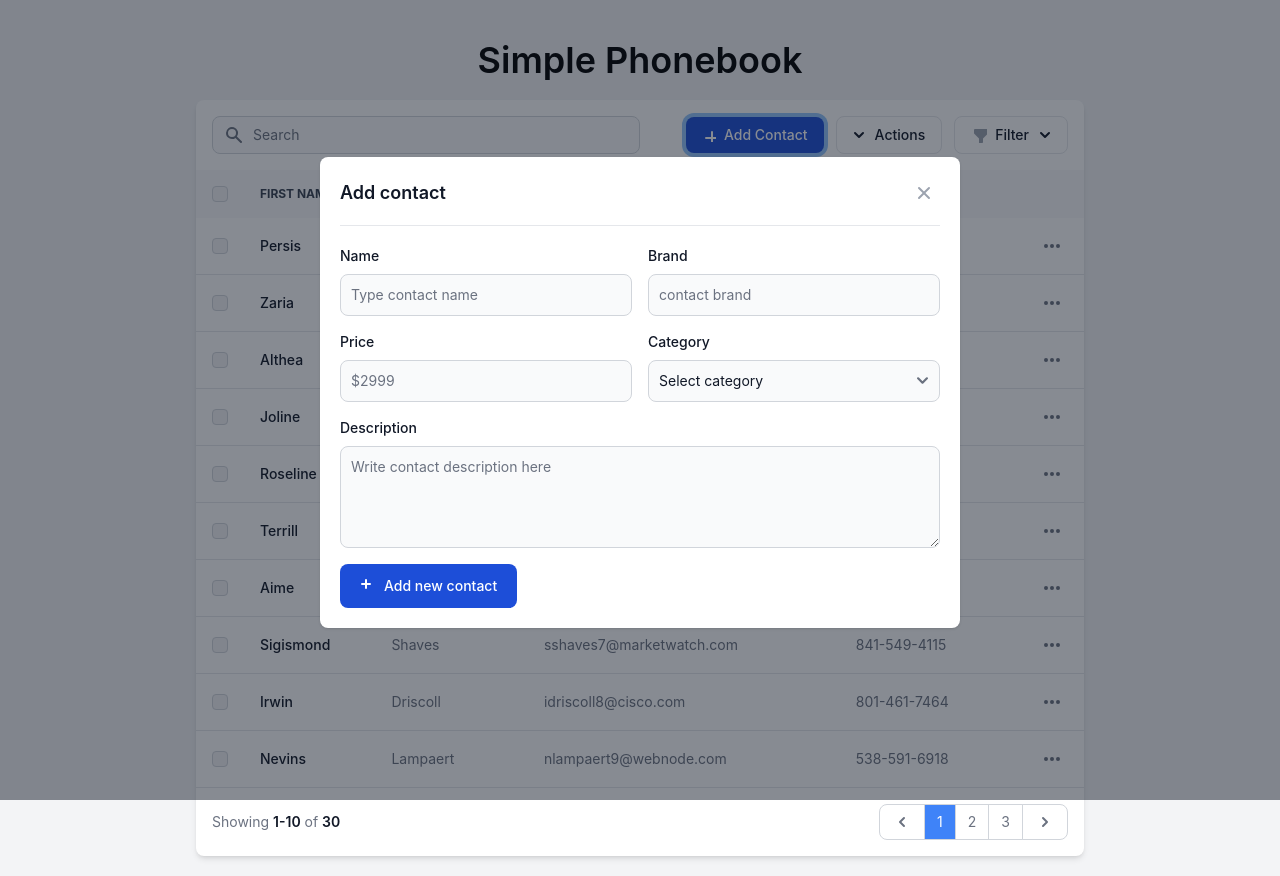
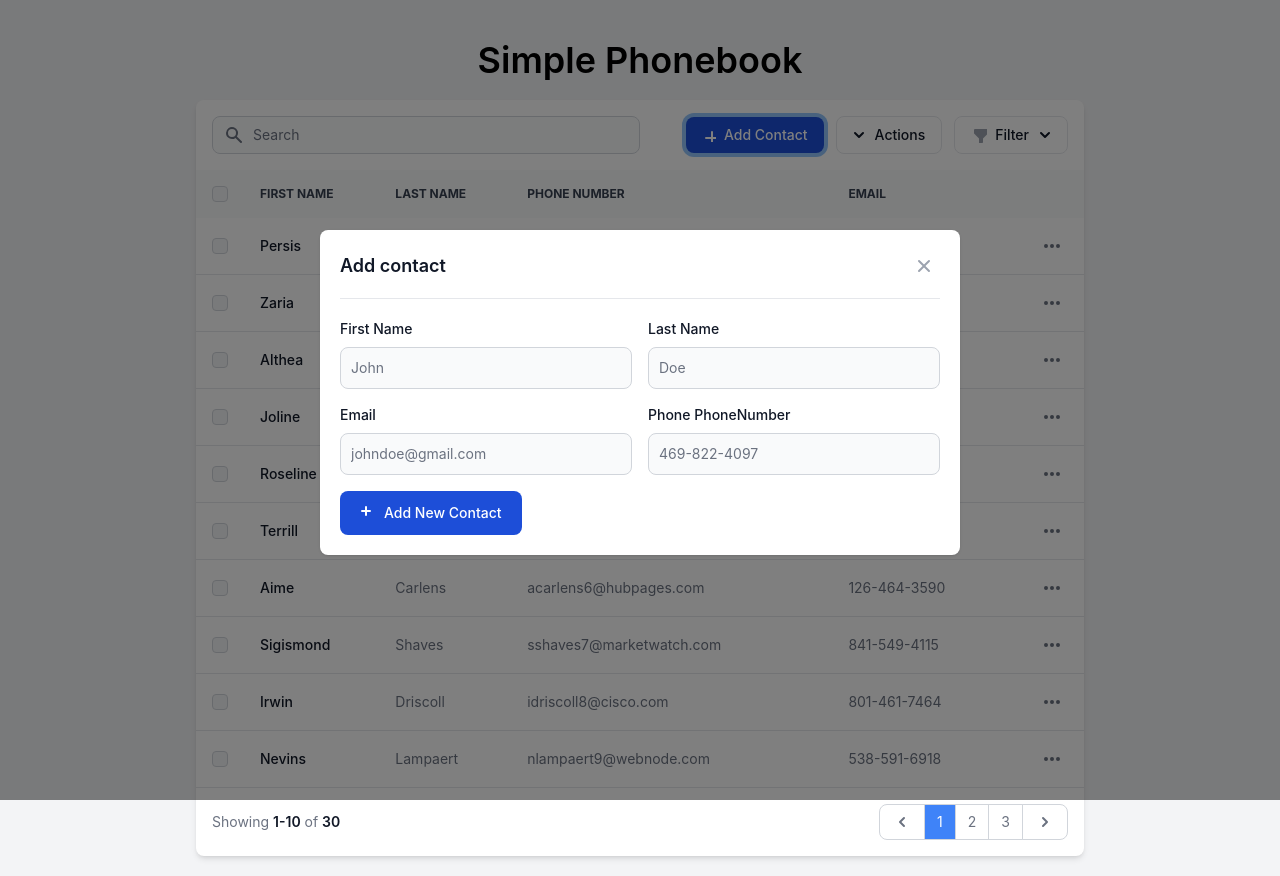
Before and after one commit to Joseph-Mutua/simple-phonebook, an Angular app: page /phonebook in a window 1280 px wide. Both pictures are taken after a click on the button "Add Contact". Built offline with nearby package versions, Linux system fonts and the light colour scheme.

Commit message:
Finish up implementtion to create new contact

```diff
--- a/package.json
+++ b/package.json
@@ -22,8 +22,10 @@
     "@fortawesome/fontawesome-svg-core": "^6.5.1",
     "@fortawesome/free-solid-svg-icons": "^6.5.1",
     "flowbite": "^2.2.1",
+    "ngx-toastr": "^18.0.0",
     "rxjs": "~7.8.0",
     "tslib": "^2.3.0",
+    "uuidv4": "^6.2.13",
     "zone.js": "~0.14.2"
   },
   "devDependencies": {
--- a/src/app/interfaces/contacts.model.ts
+++ b/src/app/interfaces/contacts.model.ts
@@ -1,5 +1,5 @@
 export interface Contact {
-  id: number;
+  id: string;
   first_name: string;
   last_name: string;
   email: string;
--- a/src/app/phonebook/phonebook.component.html
+++ b/src/app/phonebook/phonebook.component.html
@@ -43,8 +43,7 @@
           <button
             type="button"
             id="createcontactModalButton"
-            data-modal-target="createcontactModal"
-            data-modal-toggle="createcontactModal"
+            (click)="openCreateContactModal()"
             class="flex items-center justify-center text-white bg-primary-700 hover:bg-primary-800 focus:ring-4 focus:ring-primary-300 font-medium rounded-lg text-sm px-4 py-2 dark:bg-primary-600 dark:hover:bg-primary-700 focus:outline-none dark:focus:ring-primary-800"
           >
             <svg
@@ -168,154 +167,6 @@
                     >Apple (56)</label
                   >
                 </li>
-                <li class="flex items-center">
-                  <input
-                    id="fitbit"
-                    type="checkbox"
-                    value=""
-                    class="w-4 h-4 bg-gray-100 border-gray-300 rounded text-primary-600 focus:ring-primary-500 dark:focus:ring-primary-600 dark:ring-offset-gray-700 focus:ring-2 dark:bg-gray-600 dark:border-gray-500"
-                  />
-                  <label
-                    for="fitbit"
-                    class="ml-2 text-sm font-medium text-gray-900 dark:text-gray-100"
-                    >Fitbit (56)</label
-                  >
-                </li>
-                <li class="flex items-center">
-                  <input
-                    id="dell"
-                    type="checkbox"
-                    value=""
-                    class="w-4 h-4 bg-gray-100 border-gray-300 rounded text-primary-600 focus:ring-primary-500 dark:focus:ring-primary-600 dark:ring-offset-gray-700 focus:ring-2 dark:bg-gray-600 dark:border-gray-500"
-                  />
-                  <label
-                    for="dell"
-                    class="ml-2 text-sm font-medium text-gray-900 dark:text-gray-100"
-                    >Dell (56)</label
-                  >
-                </li>
-                <li class="flex items-center">
-                  <input
-                    id="asus"
-                    type="checkbox"
-                    value=""
-                    checked=""
-                    class="w-4 h-4 bg-gray-100 border-gray-300 rounded text-primary-600 focus:ring-primary-500 dark:focus:ring-primary-600 dark:ring-offset-gray-700 focus:ring-2 dark:bg-gray-600 dark:border-gray-500"
-                  />
-                  <label
-                    for="asus"
-                    class="ml-2 text-sm font-medium text-gray-900 dark:text-gray-100"
-                    >Asus (97)</label
-                  >
-                </li>
-                <li class="flex items-center">
-                  <input
-                    id="logitech"
-                    type="checkbox"
-                    value=""
-                    checked=""
-                    class="w-4 h-4 bg-gray-100 border-gray-300 rounded text-primary-600 focus:ring-primary-500 dark:focus:ring-primary-600 dark:ring-offset-gray-700 focus:ring-2 dark:bg-gray-600 dark:border-gray-500"
-                  />
-                  <label
-                    for="logitech"
-                    class="ml-2 text-sm font-medium text-gray-900 dark:text-gray-100"
-                    >Logitech (97)</label
-                  >
-                </li>
-                <li class="flex items-center">
-                  <input
-                    id="msi"
-                    type="checkbox"
-                    value=""
-                    checked=""
-                    class="w-4 h-4 bg-gray-100 border-gray-300 rounded text-primary-600 focus:ring-primary-500 dark:focus:ring-primary-600 dark:ring-offset-gray-700 focus:ring-2 dark:bg-gray-600 dark:border-gray-500"
-                  />
-                  <label
-                    for="msi"
-                    class="ml-2 text-sm font-medium text-gray-900 dark:text-gray-100"
-                    >MSI (97)</label
-                  >
-                </li>
-                <li class="flex items-center">
-                  <input
-                    id="bosch"
-                    type="checkbox"
-                    value=""
-                    checked=""
-                    class="w-4 h-4 bg-gray-100 border-gray-300 rounded text-primary-600 focus:ring-primary-500 dark:focus:ring-primary-600 dark:ring-offset-gray-700 focus:ring-2 dark:bg-gray-600 dark:border-gray-500"
-                  />
-                  <label
-                    for="bosch"
-                    class="ml-2 text-sm font-medium text-gray-900 dark:text-gray-100"
-                    >Bosch (176)</label
-                  >
-                </li>
-                <li class="flex items-center">
-                  <input
-                    id="sony"
-                    type="checkbox"
-                    value=""
-                    class="w-4 h-4 bg-gray-100 border-gray-300 rounded text-primary-600 focus:ring-primary-500 dark:focus:ring-primary-600 dark:ring-offset-gray-700 focus:ring-2 dark:bg-gray-600 dark:border-gray-500"
-                  />
-                  <label
-                    for="sony"
-                    class="ml-2 text-sm font-medium text-gray-900 dark:text-gray-100"
-                    >Sony (234)</label
-                  >
-                </li>
-                <li class="flex items-center">
-                  <input
-                    id="samsung"
-                    type="checkbox"
-                    value=""
-                    checked=""
-                    class="w-4 h-4 bg-gray-100 border-gray-300 rounded text-primary-600 focus:ring-primary-500 dark:focus:ring-primary-600 dark:ring-offset-gray-700 focus:ring-2 dark:bg-gray-600 dark:border-gray-500"
-                  />
-                  <label
-                    for="samsung"
-                    class="ml-2 text-sm font-medium text-gray-900 dark:text-gray-100"
-                    >Samsung (76)</label
-                  >
-                </li>
-                <li class="flex items-center">
-                  <input
-                    id="canon"
-                    type="checkbox"
-                    value=""
-                    class="w-4 h-4 bg-gray-100 border-gray-300 rounded text-primary-600 focus:ring-primary-500 dark:focus:ring-primary-600 dark:ring-offset-gray-700 focus:ring-2 dark:bg-gray-600 dark:border-gray-500"
-                  />
-                  <label
-                    for="canon"
-                    class="ml-2 text-sm font-medium text-gray-900 dark:text-gray-100"
-                    >Canon (49)</label
-                  >
-                </li>
-                <li class="flex items-center">
-                  <input
-                    id="microsoft"
-                    type="checkbox"
-                    value=""
-                    class="w-4 h-4 bg-gray-100 border-gray-300 rounded text-primary-600 focus:ring-primary-500 dark:focus:ring-primary-600 dark:ring-offset-gray-700 focus:ring-2 dark:bg-gray-600 dark:border-gray-500"
-                  />
-                  <label
-                    for="microsoft"
-                    class="ml-2 text-sm font-medium text-gray-900 dark:text-gray-100"
-                    >Microsoft (45)</label
-                  >
-                </li>
-                <li class="flex items-center">
-                  <input
-                    id="razor"
-                    type="checkbox"
-                    value=""
-                    class="w-4 h-4 bg-gray-100 border-gray-300 rounded text-primary-600 focus:ring-primary-500 dark:focus:ring-primary-600 dark:ring-offset-gray-700 focus:ring-2 dark:bg-gray-600 dark:border-gray-500"
-                  />
-                  <label
-                    for="razor"
-                    class="ml-2 text-sm font-medium text-gray-900 dark:text-gray-100"
-                    >Razor (49)</label
-                  >
-                </li>
               </ul>
             </div>
           </div>
@@ -340,7 +191,7 @@
                 </div>
               </th>
               <th scope="col" class="px-4 py-4">First Name</th>
-              <th scope="col" class="px-4 py-3">Second Name</th>
+              <th scope="col" class="px-4 py-3">Last Name</th>
               <th scope="col" class="px-4 py-3">Phone Number</th>
               <th scope="col" class="px-4 py-3">Email</th>
               <th scope="col" class="px-4 py-3">
@@ -501,10 +352,10 @@
         </span>
         <ul class="inline-flex items-stretch -space-x-px">
           <!-- Previous Button -->
-          <li class="page-item"[ngClass]="{'disabled': currentPage === 1}">
+          <li class="page-item" [ngClass]="{ disabled: currentPage === 1 }">
             <a
-              class="flex items-center justify-center h-full py-1.5 px-3 ml-0 text-gray-500 bg-white rounded-l-lg border border-gray-300  dark:bg-gray-800 dark:border-gray-700 dark:text-gray-400 dark:hover:bg-gray-700 dark:hover:text-white"
-              (click)="currentPage > 1 ? currentPage = currentPage + 1 : null"
+              class="flex items-center justify-center h-full py-1.5 px-3 ml-0 text-gray-500 bg-white rounded-l-lg border border-gray-300 dark:bg-gray-800 dark:border-gray-700 dark:text-gray-400 dark:hover:bg-gray-700 dark:hover:text-white"
+              (click)="currentPage > 1 ? (currentPage = currentPage + 1) : null"
             >
               <span class="sr-only">Previous</span>
               <svg
@@ -527,22 +378,25 @@
           <ng-container *ngFor="let page of totalPages; let i = index">
             <li>
               <a
-                class="flex items-center justify-center text-sm py-2 px-3 leading-tight text-gray-500 hover:cursor-pointer bg-white border border-gray-300  dark:bg-gray-800 dark:border-gray-700 dark:text-gray-400 dark:hover:bg-gray-700 dark:hover:text-white"
-                [ngClass]="{'active': currentPage === page}"
+                class="flex items-center justify-center text-sm py-2 px-3 leading-tight text-gray-500 hover:cursor-pointer bg-white border border-gray-300 dark:bg-gray-800 dark:border-gray-700 dark:text-gray-400 dark:hover:bg-gray-700 dark:hover:text-white"
+                [ngClass]="{ active: currentPage === page }"
                 (click)="currentPage = page"
-                >
+              >
                 {{ page }}
               </a>
             </li>
           </ng-container>
 
           <!-- Next Button -->
-          <li [ngClass]="{'disabled': currentPage === totalPages.length}">
+          <li [ngClass]="{ disabled: currentPage === totalPages.length }">
             <a
               class="flex items-center justify-center h-full py-1.5 px-3 leading-tight text-gray-500 bg-white rounded-r-lg border border-gray-300 dark:bg-gray-800 dark:border-gray-700 dark:text-gray-400 dark:hover:bg-gray-700 dark:hover:text-white"
-             (click)="currentPage < totalPages.length ? currentPage = currentPage + 1 : null"
-
-              >
+              (click)="
+                currentPage < totalPages.length
+                  ? (currentPage = currentPage + 1)
+                  : null
+              "
+            >
               <span class="sr-only">Next</span>
               <svg
                 class="w-5 h-5"
@@ -566,12 +420,18 @@
 </section>
 <!-- End block -->
 <!-- Create modal -->
+
 <div
-  id="createcontactModal"
+  id="createProductModal"
   tabindex="-1"
   aria-hidden="true"
+  [ngClass]="{ flex: isCreateModalOpen, hidden: !isCreateModalOpen }"
   class="hidden overflow-y-auto overflow-x-hidden fixed top-0 right-0 left-0 z-50 justify-center items-center w-full md:inset-0 h-[calc(100%-1rem)] max-h-full"
 >
+  <div
+    [ngClass]="{ block: isCreateModalOpen, hidden: !isCreateModalOpen }"
+    class="fixed top-0 left-0 w-full h-full bg-black opacity-50"
+  ></div>
   <div class="relative p-4 w-full max-w-2xl max-h-full">
     <!-- Modal content -->
     <div
@@ -587,8 +447,7 @@
         <button
           type="button"
           class="text-gray-400 bg-transparent hover:bg-gray-200 hover:text-gray-900 rounded-lg text-sm p-1.5 ml-auto inline-flex items-center dark:hover:bg-gray-600 dark:hover:text-white"
-          data-modal-target="createcontactModal"
-          data-modal-toggle="createcontactModal"
+          (click)="closeCreateContactModal()"
         >
           <svg
             aria-hidden="true"
@@ -603,84 +462,71 @@
               clip-rule="evenodd"
             />
           </svg>
-          <span class="sr-only">Close modal</span>
+          <span class="sr-only">Close Modal</span>
         </button>
       </div>
       <!-- Modal body -->
-      <form action="#">
+      <form (ngSubmit)="addNewContact()" #contactForm="ngForm">
         <div class="grid gap-4 mb-4 sm:grid-cols-2">
           <div>
             <label
-              for="name"
+              for="firstName"
               class="block mb-2 text-sm font-medium text-gray-900 dark:text-white"
-              >Name</label
+              >First Name</label
             >
             <input
               type="text"
-              name="name"
-              id="name"
+              name="firstName"
+              id="firstName"
               class="bg-gray-50 border border-gray-300 text-gray-900 text-sm rounded-lg focus:ring-primary-600 focus:border-primary-600 block w-full p-2.5 dark:bg-gray-700 dark:border-gray-600 dark:placeholder-gray-400 dark:text-white dark:focus:ring-primary-500 dark:focus:border-primary-500"
-              placeholder="Type contact name"
-              required=""
+              placeholder="John"
+              required="true"
             />
           </div>
           <div>
             <label
-              for="brand"
+              for="lastName"
               class="block mb-2 text-sm font-medium text-gray-900 dark:text-white"
-              >Brand</label
+              >Last Name</label
             >
             <input
               type="text"
-              name="brand"
-              id="brand"
+              name="lastName"
+              id="lastName"
               class="bg-gray-50 border border-gray-300 text-gray-900 text-sm rounded-lg focus:ring-primary-600 focus:border-primary-600 block w-full p-2.5 dark:bg-gray-700 dark:border-gray-600 dark:placeholder-gray-400 dark:text-white dark:focus:ring-primary-500 dark:focus:border-primary-500"
-              placeholder="contact brand"
-              required=""
+              placeholder="Doe"
+              required="true"
             />
           </div>
           <div>
             <label
-              for="price"
+              for="email"
               class="block mb-2 text-sm font-medium text-gray-900 dark:text-white"
-              >Price</label
+              >Email</label
             >
             <input
-              type="number"
-              name="price"
-              id="price"
+              type="email"
+              name="email"
+              id="email"
               class="bg-gray-50 border border-gray-300 text-gray-900 text-sm rounded-lg focus:ring-primary-600 focus:border-primary-600 block w-full p-2.5 dark:bg-gray-700 dark:border-gray-600 dark:placeholder-gray-400 dark:text-white dark:focus:ring-primary-500 dark:focus:border-primary-500"
-              placeholder="$2999"
-              required=""
+              placeholder="johndoe@gmail.com"
+              required="true"
             />
           </div>
           <div>
             <label
-              for="category"
+              for="phoneNumber"
               class="block mb-2 text-sm font-medium text-gray-900 dark:text-white"
-              >Category</label
-            ><select
-              id="category"
-              class="bg-gray-50 border border-gray-300 text-gray-900 text-sm rounded-lg focus:ring-primary-500 focus:border-primary-500 block w-full p-2.5 dark:bg-gray-700 dark:border-gray-600 dark:placeholder-gray-400 dark:text-white dark:focus:ring-primary-500 dark:focus:border-primary-500"
+              >Phone PhoneNumber</label
             >
-              <option selected="">Select category</option>
-              <option value="TV">TV/Monitors</option>
-              <option value="PC">PC</option>
-              <option value="GA">Gaming/Console</option>
-              <option value="PH">Phones</option>
-            </select>
-          </div>
-          <div class="sm:col-span-2">
-            <label
-              for="description"
-              class="block mb-2 text-sm font-medium text-gray-900 dark:text-white"
-              >Description</label
-            ><textarea
-              id="description"
-              rows="4"
-              class="block p-2.5 w-full text-sm text-gray-900 bg-gray-50 rounded-lg border border-gray-300 focus:ring-primary-500 focus:border-primary-500 dark:bg-gray-700 dark:border-gray-600 dark:placeholder-gray-400 dark:text-white dark:focus:ring-primary-500 dark:focus:border-primary-500"
-              placeholder="Write contact description here"
-            ></textarea>
+            <input
+              type="number"
+              name="phoneNumber"
+              id="phoneNumber"
+              class="bg-gray-50 border border-gray-300 text-gray-900 text-sm rounded-lg focus:ring-primary-600 focus:border-primary-600 block w-full p-2.5 dark:bg-gray-700 dark:border-gray-600 dark:placeholder-gray-400 dark:text-white dark:focus:ring-primary-500 dark:focus:border-primary-500"
+              placeholder="469-822-4097"
+              required="true"
+            />
           </div>
         </div>
         <button
@@ -699,7 +545,7 @@
               clip-rule="evenodd"
             />
           </svg>
-          Add new contact
+          Add New Contact
         </button>
       </form>
     </div>
@@ -1036,3 +882,5 @@ Standard glass, 3.8GHz 8-core 10th-generation Intel Core i7 processor, Turbo Boo
     </div>
   </div>
 </div>
+
+<pre>{{ filterContacts | json }}</pre>
--- a/src/app/phonebook/phonebook.component.ts
+++ b/src/app/phonebook/phonebook.component.ts
@@ -1,24 +1,12 @@
-// import { Component, EventEmitter, Output, ViewChild } from '@angular/core';
 
-// @Component({
-//   selector: 'app-phonebook',
-//   standalone: true,
-//   imports: [
-
-//   ],
-//   templateUrl: './phonebook.component.html',
-//   styleUrl: './phonebook.component.css',
-// })
-
-// export class PhonebookComponent {
-
-// }
-import { Component, OnInit } from '@angular/core';
+import { Component, OnInit, ElementRef, ViewChild } from '@angular/core';
 import { Contact } from '../interfaces/contacts.model';
 import { SharedModule } from '../shared/shared.module';
 import { ContactsService } from '../services/contacts.service';
 import { StateService } from '../services/state.service';
-import { Observable } from 'rxjs';
+import { v4 as uuidv4 } from 'uuid';
+import { ToastrService } from 'ngx-toastr';
+
 
 @Component({
   standalone: true,
@@ -42,9 +30,11 @@ export class PhonebookComponent implements OnInit {
 
   endIndex: number = 0;
 
+  isCreateModalOpen = false;
+
   constructor(
     private contactsService: ContactsService,
-    private stateService: StateService
+    private stateService: StateService //private toastr: ToastrService
   ) {}
 
   ngOnInit() {
@@ -63,6 +53,8 @@ export class PhonebookComponent implements OnInit {
       });
     });
   }
+  @ViewChild('createcontactModal')
+  createcontactModal!: ElementRef;
 
   toggleDropdown(index: number): void {
     // Toggle the visibility of the dropdown at the specified index
@@ -74,6 +66,43 @@ export class PhonebookComponent implements OnInit {
         this.dropdownVisible[i] = false;
       }
     });
+  }
+  openCreateContactModal(): void {
+    this.isCreateModalOpen = true;
+  }
+
+  closeCreateContactModal(): void {
+    this.isCreateModalOpen = false;
+  }
+
+  //Create New Contact
+  addNewContact(): void {
+    // Extract form values as before
+    const firstName = (document.getElementById('firstName') as HTMLInputElement)
+      .value;
+    const lastName = (document.getElementById('lastName') as HTMLInputElement)
+      .value;
+    const email = (document.getElementById('email') as HTMLInputElement).value;
+    const phoneNumber = (document.getElementById('phoneNumber') as HTMLInputElement)
+      .value;
+
+    // Generate a unique ID
+    const id = uuidv4();
+
+    // Create new contact object with generated ID
+    const newContact: Contact = {
+      id: id,
+      first_name: firstName,
+      last_name: lastName,
+      email: email,
+      phone_number: phoneNumber,
+    };
+
+    // Add new contact via service
+    this.stateService.addContact(newContact);
+
+    // Close the modal
+    this.closeCreateContactModal();
   }
 
   //Search input function
--- a/src/app/services/contacts.service.ts
+++ b/src/app/services/contacts.service.ts
@@ -2,6 +2,8 @@ import { Injectable } from '@angular/core';
 import { HttpClient } from '@angular/common/http';
 import { Contact } from '../interfaces/contacts.model';
 import { StateService } from './state.service';
+import { Observable } from 'rxjs';
+import { tap } from 'rxjs/operators';
 
 @Injectable({
   providedIn: 'root',
@@ -18,4 +20,5 @@ export class ContactsService {
       this.stateService.setContacts(contacts);
     });
   }
+
 }
--- a/src/app/shared/shared.module.ts
+++ b/src/app/shared/shared.module.ts
@@ -3,6 +3,7 @@ import { CommonModule } from '@angular/common';
 import { FormsModule, ReactiveFormsModule } from '@angular/forms';
 import { HttpClientModule } from '@angular/common/http';
 import { RouterModule } from '@angular/router';
+//import { ToastrModule } from 'ngx-toastr';
 
 
 @NgModule({
@@ -13,6 +14,7 @@ import { RouterModule } from '@angular/router';
     ReactiveFormsModule,
     HttpClientModule,
     RouterModule,
+    //ToastrModule.forRoot(),
   ],
   exports: [
     CommonModule,
```
Also changed, not shown: src/app/services/state.service.ts (+15 -1 lines), 1 other file (tests, documents, lock files or other folders).
